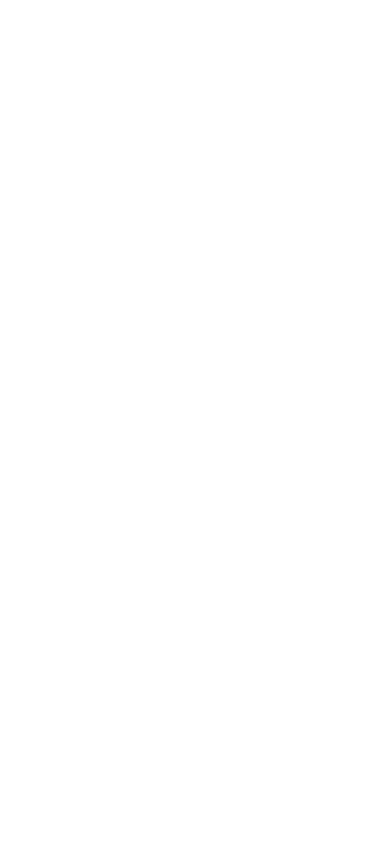
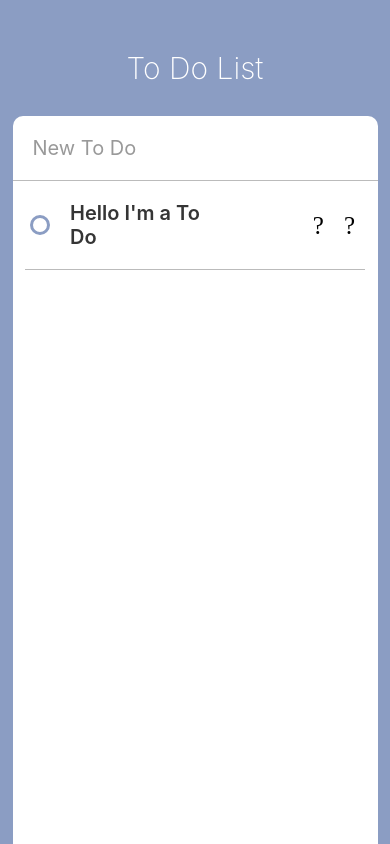
Before and after one commit to fullyalive/practice-toDoListApp, a React Native app in the folder to-do-list-app/: screen / in a window 390 px wide. Built offline with nearby package versions, Linux system fonts and the light colour scheme.

Commit message:
Saving ToDos

```diff
--- a/to-do-list-app/App.js
+++ b/to-do-list-app/App.js
@@ -11,6 +11,7 @@ import {
 } from "react-native";
 import { AppLoading } from "expo";
 import ToDo from "./ToDo";
+import uuidv1 from "uuid/v1";
 
 const { width, height } = Dimensions.get("window");
 
@@ -20,11 +21,11 @@ export default class App extends React.Component {
     loadedToDos: false
   };
   componentDidMount = () => {
-    this._loadToDos()
-  }
+    this._loadToDos();
+  };
   render() {
     const { newToDo, loadedToDos } = this.state;
-    if(!loadedToDos){
+    if (!loadedToDos) {
       return <AppLoading />;
     }
     return (
@@ -40,6 +41,7 @@ export default class App extends React.Component {
             placeholderTextColor={"#999"}
             returnKeyType={"done"}
             autoCorrect={false}
+            onSubmitEditing={this._addToDo}
           />
           <ScrollView contentContainerStyle={styles.toDos}>
             <ToDo text={"Hello I'm a To Do"} />
@@ -54,8 +56,35 @@ export default class App extends React.Component {
     });
   };
   _loadToDos = () => {
-
-  }
+    this.setState({
+      loadedToDos: true
+    });
+  };
+  _addToDo = () => {
+    const { newToDo } = this.state;
+    if (newToDo !== "") {
+      this.setState(prevState => {
+        const ID = uuidv1();
+        const newToDoObject = {
+          [ID]: {
+            id: ID,
+            isCompleted: false,
+            text: newToDo,
+            createdAt: Date.now()
+          }
+        };
+        const newState = {
+          ...prevState,
+          newToDo: "",
+          toDos: {
+            ...prevState.toDos,
+            ...newToDoObject
+          }
+        };
+        return { ...newState };
+      });
+    }
+  };
 }
 
 const styles = StyleSheet.create({
--- a/to-do-list-app/ToDo.js
+++ b/to-do-list-app/ToDo.js
@@ -33,8 +33,8 @@ export default class ToDo extends Component {
           {isEditing ? (
             <TextInput
               style={[
+                styles.text,
                 styles.input,
-                styles.text,
                 isCompleted ? styles.completedText : styles.uncompletedText
               ]}
               value={toDoValue}
@@ -131,6 +131,11 @@ const styles = StyleSheet.create({
     fontSize: 20,
     marginVertical: 20
   },
+  input: {
+    marginVertical: 15,
+    width: width / 2,
+    paddingBottom: 5
+  },
   completedText: {
     color: "#bbb",
     textDecorationLine: "line-through"
@@ -165,9 +170,5 @@ const styles = StyleSheet.create({
   actionContainer: {
     marginVertical: 10,
     marginHorizontal: 10
-  },
-  input: {
-    marginVertical: 15,
-    width: width / 2
   }
 });
--- a/to-do-list-app/package.json
+++ b/to-do-list-app/package.json
@@ -4,6 +4,7 @@
   "dependencies": {
     "expo": "^28.0.0",
     "react": "16.3.1",
-    "react-native": "https://github.com/expo/react-native/archive/sdk-28.0.0.tar.gz"
+    "react-native": "https://github.com/expo/react-native/archive/sdk-28.0.0.tar.gz",
+    "uuid": "^3.3.2"
   }
 }
```
Also changed, not shown: 1 other file (tests, documents, lock files or other folders).
